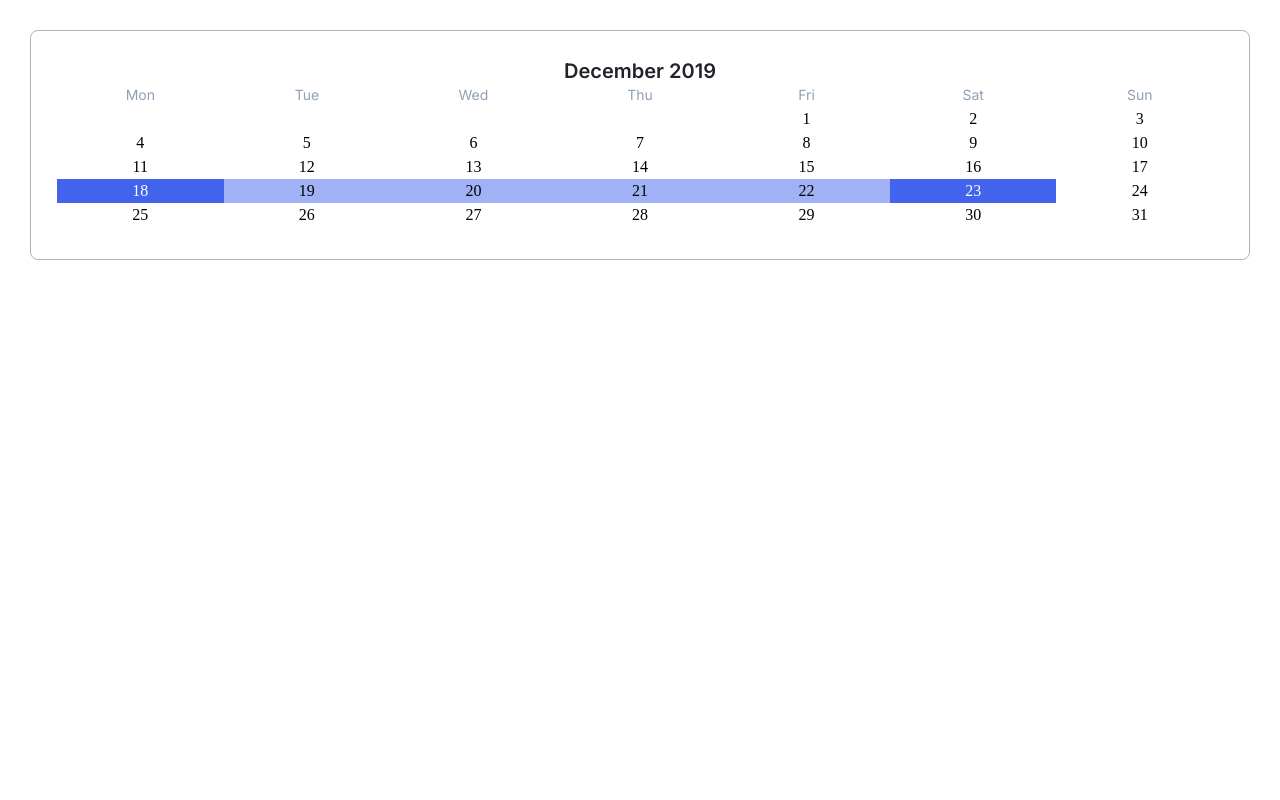
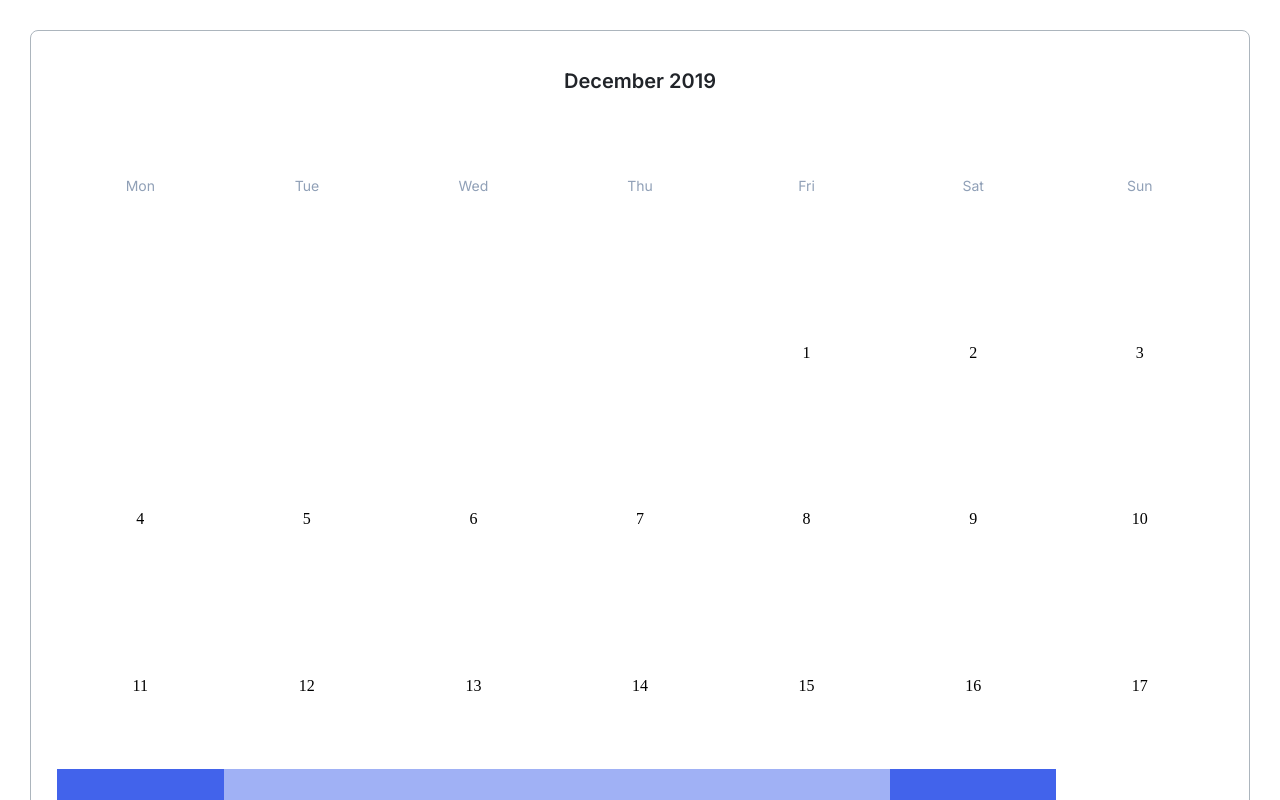
Before and after one commit to js-tasks-ru/htmlcss-20230411_sa, a website: page 05-lection3/03-calendar/index.html in a window 1280 px wide. Shown: the top 800 px of the page. Drawn offline with nearby package versions, Linux system fonts and the light colour scheme; files whose address does not match are found by name.

Commit message:
resolve_comments_2_wrapper

```diff
--- a/05-lection3/03-calendar/calendar.css
+++ b/05-lection3/03-calendar/calendar.css
@@ -1,9 +1,19 @@
 .calendar {
     border: 1px solid var(--grey-3);
     border-radius: 8px;
+    padding: 28px 26px 32px;
+}
 
-    padding: 28px 26px 32px;
-
+.calendar__days-wrapper {
+    position: relative;
+    padding-bottom: 100%;
+}
+.calendar__days-collection {
+    position: absolute;
+    top: 0;
+    left: 0;
+    right: 0;
+    bottom: 0;
     display: grid;
     grid-template-columns: repeat(7, 1fr);
     grid-template-rows: repeat(7, 1fr);
@@ -17,9 +27,8 @@
     font-size: 20px;
     line-height: 24px;
     color: var(--black);
-    margin: 0px;
-    grid-column: 1/-1;
-
+    margin: 10px;
+    text-align: center;
 }
 
 .calendar__week {
@@ -42,7 +51,7 @@
 
     display: flex;
     align-items: center;
-    justify-content : center;
+    justify-content: center;
 
 }
 
--- a/05-lection3/03-calendar/index.html
+++ b/05-lection3/03-calendar/index.html
@@ -14,6 +14,8 @@
     <div class="calendar">
         <h3 class="calendar__header">December 2019</h3>
 
+        <div class="calendar__days-wrapper">
+            <div class="calendar__days-collection">
                 <span class="calendar__week">Mon</span>
                 <span class="calendar__week">Tue</span>
                 <span class="calendar__week">Wed</span>
@@ -58,6 +60,9 @@
                 <span class="calendar__day">30</span>
                 <span class="calendar__day">31</span>
             </div>
+        </div>
+
+    </div>
 
 </body>
 
```
Lines whose indentation alone changed are shown as unchanged.
